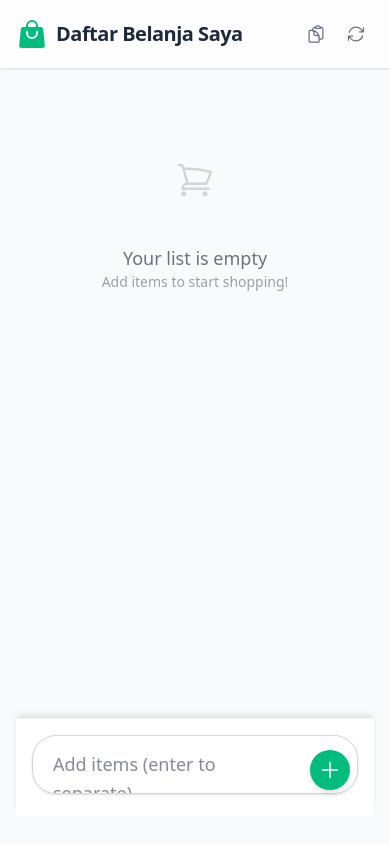
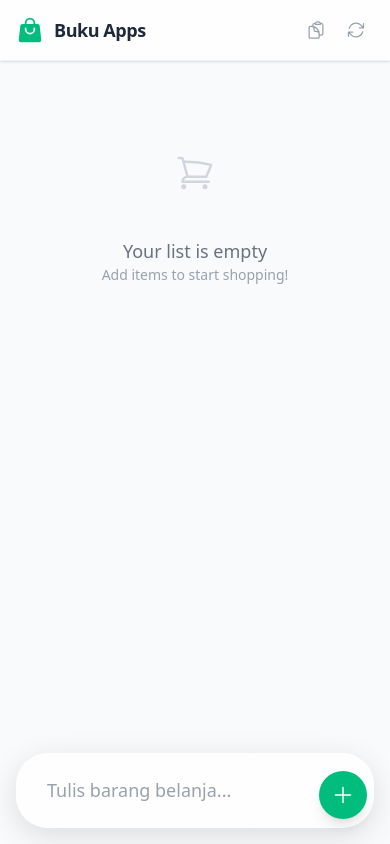
Before and after one commit to senoagung27/buku-apps, a Vue app: page / in a window 390 px wide. Built offline with nearby package versions, Linux system fonts and the light colour scheme.

Commit message:
Feat: Modern UI/UX overhaul for mobile

```diff
--- a/src/App.vue
+++ b/src/App.vue
@@ -39,17 +39,18 @@ onMounted(() => {
 </script>
 
 <template>
-  <div class="min-h-screen bg-gray-50 text-gray-900 font-sans selection:bg-emerald-100 selection:text-emerald-900">
-    <header class="bg-white shadow-sm sticky top-0 z-10 backdrop-blur-md bg-white/90 supports-[backdrop-filter]:bg-white/60">
-      <div class="max-w-md mx-auto px-4 py-4 flex items-center justify-between">
-        <div class="flex items-center gap-2">
-          <ShoppingBagIcon class="w-8 h-8 text-emerald-500" />
-          <h1 class="text-xl font-bold tracking-tight text-gray-800">Daftar Belanja Saya</h1>
+  <div class="h-dvh bg-gray-50 text-gray-900 font-sans selection:bg-emerald-100 selection:text-emerald-900 flex flex-col overflow-hidden">
+    <!-- Fixed Header -->
+    <header class="bg-white/80 shadow-sm z-30 backdrop-blur-xl border-b border-gray-100 flex-none">
+      <div class="max-w-md mx-auto px-4 py-3 flex items-center justify-between">
+        <div class="flex items-center gap-2.5">
+          <ShoppingBagIcon class="w-7 h-7 text-emerald-500" />
+          <h1 class="text-lg font-bold tracking-tight text-gray-800">Buku Apps</h1>
         </div>
         <div class="flex items-center gap-1">
           <button
             @click="copyList"
-            class="p-2 text-gray-500 hover:text-emerald-600 hover:bg-emerald-50 rounded-full transition-colors"
+            class="p-2 text-gray-400 hover:text-emerald-600 hover:bg-emerald-50 rounded-full transition-colors active:scale-95"
             aria-label="Copy list"
           >
             <CheckIcon v-if="copied" class="w-5 h-5 text-emerald-500" />
@@ -57,7 +58,7 @@ onMounted(() => {
           </button>
           <button
             @click="refresh"
-            class="p-2 text-gray-500 hover:text-emerald-600 hover:bg-emerald-50 rounded-full transition-colors"
+            class="p-2 text-gray-400 hover:text-emerald-600 hover:bg-emerald-50 rounded-full transition-colors active:scale-95"
             aria-label="Refresh"
           >
             <ArrowPathIcon class="w-5 h-5 transition-transform duration-500" :class="{ 'animate-spin': isRefreshing }" />
@@ -66,9 +67,16 @@ onMounted(() => {
       </div>
     </header>
 
-    <main class="max-w-md mx-auto p-4 relative min-h-[calc(100vh-80px)] flex flex-col justify-between">
-      <ShoppingList />
-      <ShoppingInput />
+    <!-- Scrolling Content -->
+    <main class="flex-1 overflow-y-auto w-full max-w-md mx-auto relative flex flex-col">
+      <div class="p-4 pb-32">
+        <ShoppingList />
+      </div>
+
+      <!-- Fixed Input Area at Bottom of Main Container -->
+      <div class="sticky bottom-0 mt-auto z-20">
+        <ShoppingInput />
+      </div>
     </main>
   </div>
 </template>
--- a/src/components/ShoppingInput.vue
+++ b/src/components/ShoppingInput.vue
@@ -38,24 +38,27 @@ const handleKeydown = (e) => {
 </script>
 
 <template>
-  <div class="sticky bottom-0 bg-white p-4 border-t border-gray-100 shadow-[0_-4px_6px_-1px_rgba(0,0,0,0.1)] md:relative md:bottom-auto md:shadow-none md:border-none md:p-0 md:mb-6 z-20">
-    <div class="relative max-w-md mx-auto">
+  <div class="p-4 bg-gradient-to-t from-gray-50 via-gray-50/95 to-transparent pt-8">
+    <div class="relative max-w-md mx-auto group">
+      <div class="absolute inset-0 bg-emerald-500/20 blur-xl rounded-full opacity-0 group-hover:opacity-100 transition-opacity duration-500"></div>
+      <div class="relative bg-white/80 backdrop-blur-xl rounded-[2rem] shadow-[0_8px_30px_rgb(0,0,0,0.12)] border border-white/50 p-1.5 flex items-end gap-2 transition-transform duration-300 focus-within:-translate-y-1">
         <textarea
           ref="textareaRef"
           v-model="newItem"
           @input="handleInput"
           @keydown="handleKeydown"
-        placeholder="Add items (enter to separate)..."
+          placeholder="Tulis barang belanja..."
           rows="1"
-        class="w-full pl-5 pr-14 py-3.5 rounded-3xl border border-gray-300 focus:outline-none focus:ring-2 focus:ring-emerald-500 focus:border-transparent shadow-sm text-lg transition-shadow resize-none overflow-hidden leading-relaxed"
+          class="w-full pl-6 py-4 bg-transparent border-none focus:ring-0 text-gray-800 placeholder-gray-400 text-lg resize-none overflow-hidden leading-relaxed max-h-[150px]"
         ></textarea>
         <button
           @click="add"
-        class="absolute right-2 bottom-2 p-2 bg-emerald-500 text-white rounded-full hover:bg-emerald-600 active:scale-95 transition-all shadow-md mb-0.5"
+          class="flex-none w-12 h-12 bg-emerald-500 text-white rounded-full flex items-center justify-center hover:bg-emerald-600 active:scale-90 transition-all shadow-lg hover:shadow-emerald-500/30 mb-0.5"
           aria-label="Add item"
         >
           <PlusIcon class="w-6 h-6" />
         </button>
       </div>
     </div>
+  </div>
 </template>
--- a/src/components/ShoppingItem.vue
+++ b/src/components/ShoppingItem.vue
@@ -19,37 +19,37 @@ const copyItem = async () => {
 
 <template>
   <div
-    class="group flex items-center justify-between p-3.5 bg-white rounded-xl shadow-sm border border-gray-100 hover:shadow-md transition-all duration-200"
-    :class="{ 'opacity-60 bg-gray-50': item.isDone }"
+    class="group flex items-center justify-between p-4 bg-white rounded-2xl shadow-[0_2px_8px_rgba(0,0,0,0.04)] border border-gray-100/50 hover:shadow-[0_8px_16px_rgba(0,0,0,0.06)] hover:-translate-y-0.5 transition-all duration-300"
+    :class="{ 'opacity-60 bg-gray-50 shadow-none border-transparent': item.isDone }"
   >
-    <div class="flex items-center gap-3.5 flex-1 cursor-pointer select-none" @click="emit('toggle', item.id)">
-      <div class="text-emerald-500 transition-colors" :class="{ 'text-gray-300': !item.isDone }">
-        <CheckCircleIcon class="w-7 h-7" v-if="item.isDone" />
-        <div v-else class="w-7 h-7 rounded-full border-2 border-gray-300 hover:border-emerald-400 transition-colors"></div>
+    <div class="flex items-center gap-4 flex-1 cursor-pointer select-none" @click="emit('toggle', item.id)">
+      <div class="text-emerald-500 transition-colors duration-300" :class="{ 'text-gray-300': !item.isDone }">
+        <CheckCircleIcon class="w-6 h-6" v-if="item.isDone" />
+        <div v-else class="w-6 h-6 rounded-full border-2 border-gray-200 group-hover:border-emerald-400 transition-colors"></div>
       </div>
-      <span class="text-lg font-medium text-gray-700 flex flex-col" :class="{ 'line-through text-gray-400': item.isDone }">
-        <span class="flex items-center gap-2">
-          <span class="text-xl">{{ item.icon || item.categoryIcon }}</span>
-          {{ item.name }}
+      <span class="text-lg font-medium text-gray-700 flex flex-col" :class="{ 'line-through text-gray-400 decoration-gray-300': item.isDone }">
+        <span class="flex items-center gap-3">
+          <span class="text-2xl filter drop-shadow-sm">{{ item.icon || item.categoryIcon }}</span>
+          <span class="tracking-tight">{{ item.name }}</span>
         </span>
-        <span class="text-xs text-gray-400 font-normal ml-8">
+        <span class="text-xs text-gray-400 font-medium ml-9 mt-0.5 tracking-wide uppercase opacity-70">
           {{ new Date(item.createdAt).toLocaleDateString('id-ID', { day: 'numeric', month: 'short' }) }}
         </span>
       </span>
     </div>
 
-    <div class="flex items-center gap-0.5">
+    <div class="flex items-center gap-1 opacity-0 group-hover:opacity-100 transition-opacity duration-200">
       <button
         @click.stop="copyItem"
-        class="text-gray-400 hover:text-emerald-500 p-2 rounded-full hover:bg-emerald-50 transition-colors"
+        class="text-gray-400 hover:text-emerald-600 p-2 rounded-full hover:bg-emerald-50 transition-colors active:scale-90"
         aria-label="Copy item"
       >
-        <CheckIcon v-if="copied" class="w-4 h-4 text-emerald-500" />
-        <ClipboardDocumentIcon v-else class="w-4 h-4" />
+        <CheckIcon v-if="copied" class="w-5 h-5 text-emerald-500" />
+        <ClipboardDocumentIcon v-else class="w-5 h-5" />
       </button>
       <button
         @click.stop="emit('delete', item.id)"
-        class="text-gray-400 hover:text-red-500 p-2 rounded-full hover:bg-red-50 transition-colors focus:outline-none focus:ring-2 focus:ring-red-500 focus:ring-offset-2"
+        class="text-gray-400 hover:text-red-500 p-2 rounded-full hover:bg-red-50 transition-colors active:scale-90 focus:outline-none"
         aria-label="Delete item"
       >
         <TrashIcon class="w-5 h-5" />
--- a/src/components/ShoppingList.vue
+++ b/src/components/ShoppingList.vue
@@ -54,13 +54,14 @@ const handleClearAll = () => {
       </div>
 
       <!-- History Section -->
-      <div v-if="Object.keys(store.historyByDate).length > 0" class="mt-12 pt-8 border-t border-gray-200">
-         <h2 class="text-lg font-bold text-gray-800 mb-6 flex items-center gap-2">
-            <span class="text-xl">📜</span> Riwayat Belanja
+      <div v-if="Object.keys(store.historyByDate).length > 0" class="mt-8 pt-8">
+         <h2 class="text-xl font-bold text-gray-800 mb-6 flex items-center gap-3 px-2">
+            <span class="text-2xl filter drop-shadow-sm">📜</span>
+            <span>Riwayat Belanja</span>
          </h2>
 
-         <div v-for="(items, date) in store.historyByDate" :key="date" class="mb-8 opacity-75">
-            <h3 class="text-sm font-semibold text-emerald-600 mb-3 bg-emerald-50 inline-block px-3 py-1 rounded-full">{{ date }}</h3>
+         <div v-for="(items, date) in store.historyByDate" :key="date" class="mb-8 relative pl-4 border-l-2 border-emerald-100/50">
+            <h3 class="text-sm font-semibold text-emerald-600 mb-4 bg-emerald-50/80 backdrop-blur-sm inline-block px-4 py-1.5 rounded-full shadow-sm border border-emerald-100/50">{{ date }}</h3>
             <div class="space-y-3">
               <ShoppingItem
                 v-for="item in items"
```
Lines whose indentation alone changed are shown as unchanged.
